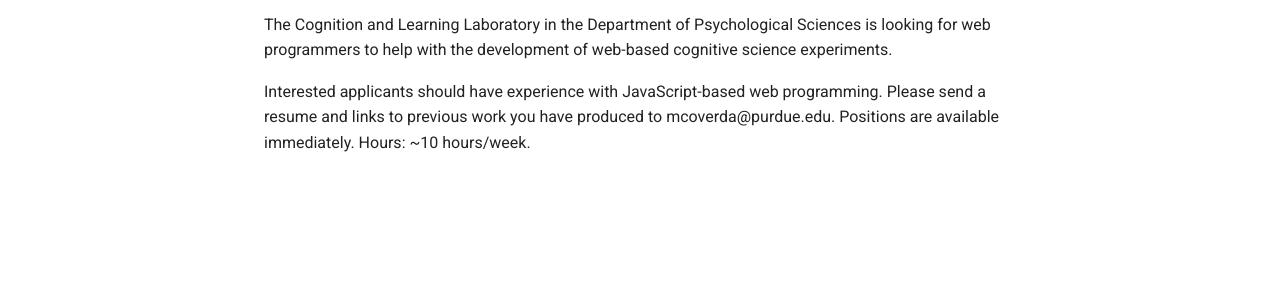
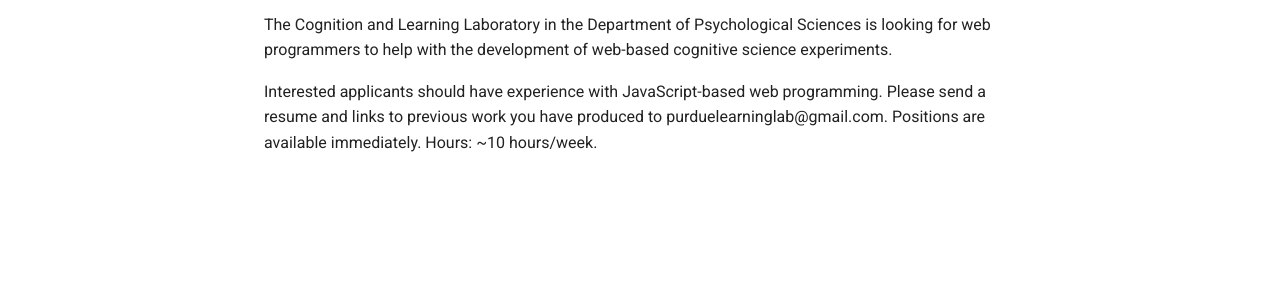
Before and after one commit to shivanya-chandra/pcllab.github.io, an MkDocs documentation site: the page built from docs/joinus/programmers.md, in a window 1280 px wide. Shown: the part 168-468 px from the top of the page. Built offline with MkDocs 1.6.1 and Material for MkDocs 9.7.7, drawn with Linux system fonts in a browser that asks for light colours; comment, search, counter and statistics services are not loaded.

Commit message:
Update programmers.md

```diff
--- a/docs/joinus/programmers.md
+++ b/docs/joinus/programmers.md
@@ -8,4 +8,4 @@
 
 The Cognition and Learning Laboratory in the Department of Psychological Sciences is looking for web programmers to help with the development of web-based cognitive science experiments.
 
-Interested applicants should have experience with JavaScript-based web programming. Please send a resume and links to previous work you have produced to mcoverda@purdue.edu. Positions are available immediately. Hours: ~10 hours/week.
+Interested applicants should have experience with JavaScript-based web programming. Please send a resume and links to previous work you have produced to purduelearninglab@gmail.com. Positions are available immediately. Hours: ~10 hours/week.
```
